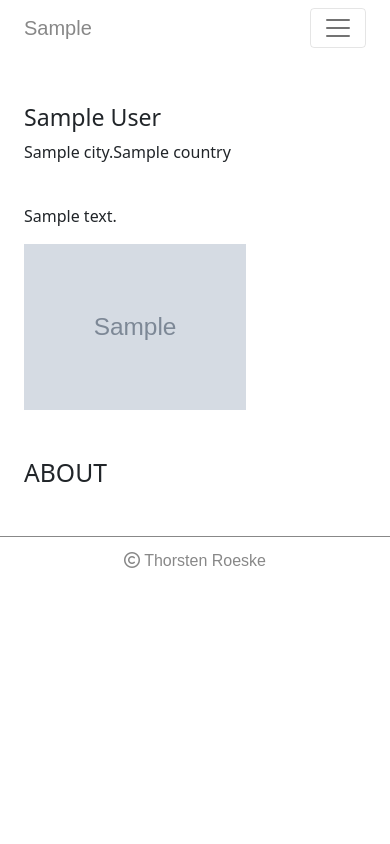
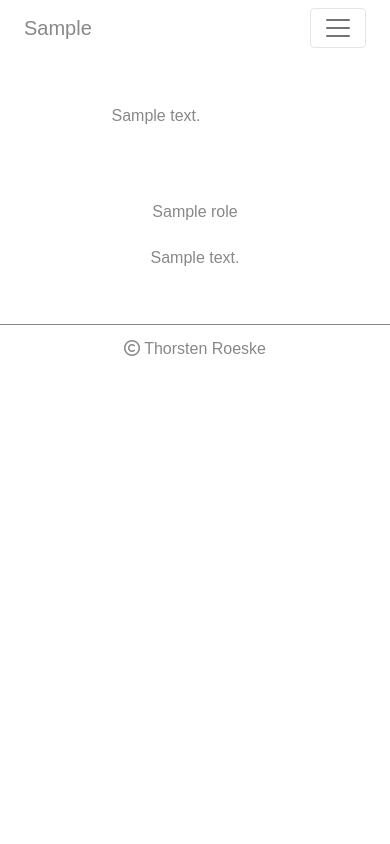
Before and after one commit to troeske/Portfolio-Web-App, a Django app: template home/templates/home/about.html in a window 390 px wide. Run offline with Django 4.2, Linux system fonts and the light colour scheme; the template is opened without the code that fills it: most values are stand-ins (such as "Sample title", 1, 10 or a date in 2020); grey boxes marked "Sample" are stand-in pictures; some libraries are stand-ins or nearby versions.

Commit message:
add: mobile styling about - work-in-progress

```diff
--- a/home/models.py
+++ b/home/models.py
@@ -14,6 +14,7 @@
     email = models.EmailField(null=True, blank=True)
     intro_text_heading = models.CharField(max_length=200, blank=False, default="heading.")
     intro_text = models.TextField(blank=False, default="default intro text.")
+    about_me = models.TextField(blank=False, default="default about me text.")
     profile_image = CloudinaryField('image', default='placeholder')
     phone = models.CharField(max_length=50, blank=True)
     street = models.CharField(max_length=200, blank=True)
@@ -33,6 +34,7 @@
     type = models.IntegerField(choices=TYPE, default=1)
     proficiency = models.IntegerField(null=True, blank=True)
     text = models.TextField(blank=True)
+    icon = models.CharField(max_length=200, blank=True)
     display_order = models.IntegerField(default=0)
 
     class Meta:
--- a/home/templates/home/about.html
+++ b/home/templates/home/about.html
@@ -2,25 +2,64 @@
 {% block content %}
 {% load static %}
 
+<!-- Intro section -->
+<section class="ts-about-sections1 ts-section-padding">
     <div class="container mt-5">
-    <h3>{{ consultant.first_name }} {{ consultant.last_name }}</h3>
-    <p>{{ consultant.city }}.{{ consultant.country }}</p>
-    <br>
-    <p>{{ consultant.intro_text }}</p>
-    <img src="{{consultant.profile_image.url}}" width="65%" alt="">
-    <br>
-    {% if show_roles %}
-    <h3>Roles</h3>
+        <!-- <h3>{{ consultant.first_name }} {{ consultant.last_name }}</h3>
+        <p>{{ consultant.city }}.{{ consultant.country }}</p> -->
+        <div class="row mb-5">
+            <div class="col-3">
+
+            </div>
+            <div class="col-9 ps-2">
+                <p class="ts-about-aboutme">{{ consultant.about_me }}</p>
+            </div>
+        </div>
         {% for role in roles %}
-    <p>{{ role.label }}</p>
-    <p>{{ role.text }}</p>
+        <div class="row">
+            <div class="col-12 px-5 mb-2">
+                <div class="d-flex justify-content-center align-items-center">
+                    <i class="{{ role.icon }}"></i>
+                </div>
+            </div>
+        </div>
+        <div class="row"></div>
+            <div class="col-12 px-5 mb-3">
+                <div class="d-flex justify-content-center align-items-center">
+                    <p class="ts-p-std">{{ role.label }}</p>
+                </div>
+            </div>
+        </div>
+        <div class="row"></div>
+            <div class="col-12 px-5 mb-3">
+                <div class="d-flex justify-content-center align-items-center">
+                    <p class="ts-p-std text-center">{{ role.text }}</p>
+                </div>
+            </div>
+        </div>
+        {% endfor %}
+    </div>
+</section>
+
+<!-- Employment History -->
+<section class="ts-about-sections2 ts-section-padding">
+    <div class="container mt-5">
+        {% if show_pastemployments %}
+        <h2>LATEST POSITIONS</h2>
+        {% for pastemployment in pastemployments %}
+        <h3>{{ pastemployment.role }} | {{ pastemployment.company }}</h3>
+        <p>{{ pastemployment.start }} - {{ pastemployment.end }}</p>
+        <p>{{ pastemployment.city }}.{{ pastemployment.country }}</p>
+        <p>{{ pastemployment.text }}</p>
         {% endfor %}
         {% endif %}
     </div>
+</section>
 
-<!-- About section -->
+<!-- skilss section -->
+<section class="ts-about-sections3 ts-section-padding">
     <div class="container mt-5">
-    <h2>ABOUT</h2>
+
         {% if show_tools %}
         <h3>Tools</h3>
         {% for t in tools %}
@@ -45,21 +84,10 @@
         {% endfor %}
         {% endif %}
     </div>
-
-<!-- Employment History -->
-<div class="container mt-5">
-    {% if show_pastemployments %}
-    <h2>LATEST POSITIONS</h2>
-    {% for pastemployment in pastemployments %}
-    <h3>{{ pastemployment.role }} | {{ pastemployment.company }}</h3>
-    <p>{{ pastemployment.start }} - {{ pastemployment.end }}</p>
-    <p>{{ pastemployment.city }}.{{ pastemployment.country }}</p>
-    <p>{{ pastemployment.text }}</p>
-    {% endfor %}
-    {% endif %}
-</div>
+</section>
 
 <!-- Press Links -->
+<section class="ts-section-padding">
 <div class="container mt-5">
     {% if show_presslinks %}
     <h2>Press Links</h2>
@@ -68,6 +96,6 @@
     {% endfor %}
     {% endif %}
 </div>
-
+</section>
 
 {% endblock content %}
--- a/static/css/style.css
+++ b/static/css/style.css
@@ -95,6 +95,25 @@
     padding-right: 170px;
     justify-content: center;
     align-items: center;
+}
+
+/* about */
+.ts-about-sections1 {
+    background-color: var( --ts-about-section1-bg-color);
+}
+
+.ts-about-sections2 {
+    background-color: var( --ts-about-section2-bg-color);
+}
+
+.ts-about-sections3 {
+    background-color: var( --ts-about-section3-bg-color);
+}
+
+.ts-about-aboutme {
+    font-family: var(--ts-h4-std-font-family), sans-serif;
+    font-size: var(--ts-h7-std-font-size);
+    color: var(--ts-p-std-font-color);
 }
 
 /* projects */
--- a/templates/base.html
+++ b/templates/base.html
@@ -67,17 +67,28 @@
             --ts-bg-std-color: {{ ts_bg_std_color }};
             {% endif %};
 
+            {% if request.path == about_url %};
+            --ts-bg-std-color: {{ ts_bg_std_color }};
+            {% endif %};
+
             {% if request.path == projects_url %};
             --ts-bg-alt-color: {{ ts_home_bg_alt_color }};
             --ts-bg-std-color: {{ ts_home_bg_std_color }};
             {% endif %};
-
 
             --ts-section-padding: {{ ts_section_padding }};
             --ts-section-padding-b: {{ ts_section_padding_b }};
 
             --ts-home-alt-bg-color: {{ ts_home_alt_bg_color }};
             --ts-home-std-bg-color: {{ ts_home_std_bg_color }};
+
+            --ts-about-section1-bg-color: {{ ts_about_section1_bg }};
+            --ts-about-section2-bg-color: {{ ts_about_section3_bg }};
+            --ts-about-section3-bg-color: {{ ts_about_section3_bg }};
+
+            --ts-about-skills-card-bg-color: {{ ts_about_skills_card_bg }};
+            --ts-about-interests-card-bg-color: {{ ts_about_interests_card_bg }};
+            --ts-about-tools-card-bg-color: {{ ts_about_tools_card_bg }};
 
             --ts-pdetails-sheading1-color: {{ ts_pdetails_sheading1_color }};
             --ts-pdetails-sheading1-font-size: {{ ts_pdetails_sheading1_font_size }};
```
Also changed, not shown: home/migrations/0013_consultant_about_me_skill_icon.py (added). Lines whose indentation alone changed are shown as unchanged.
